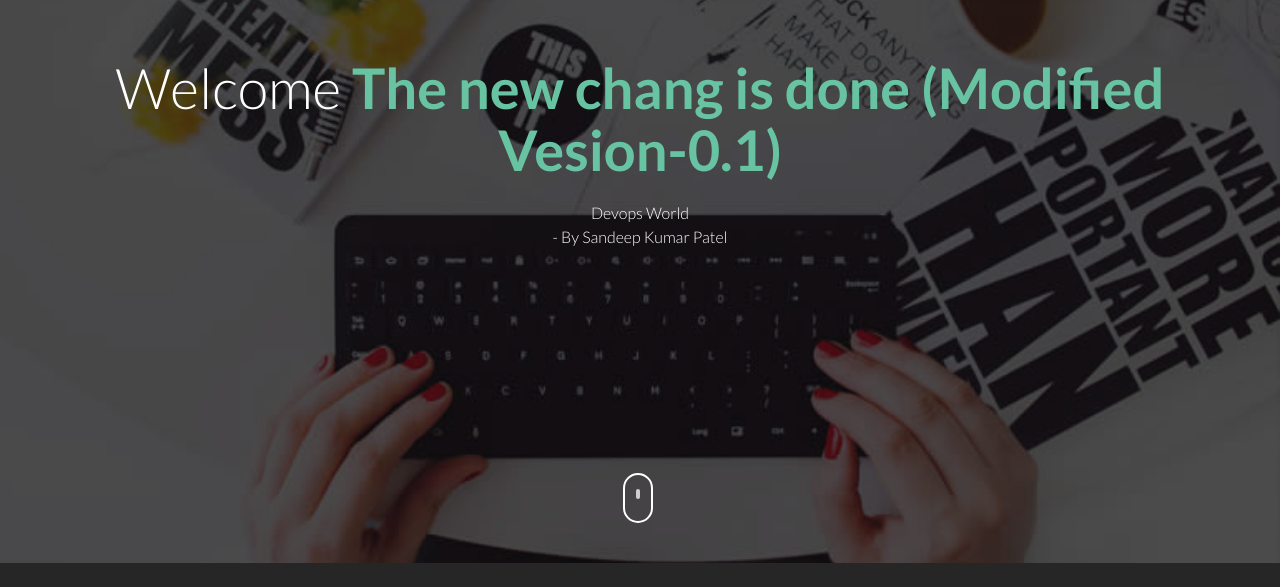
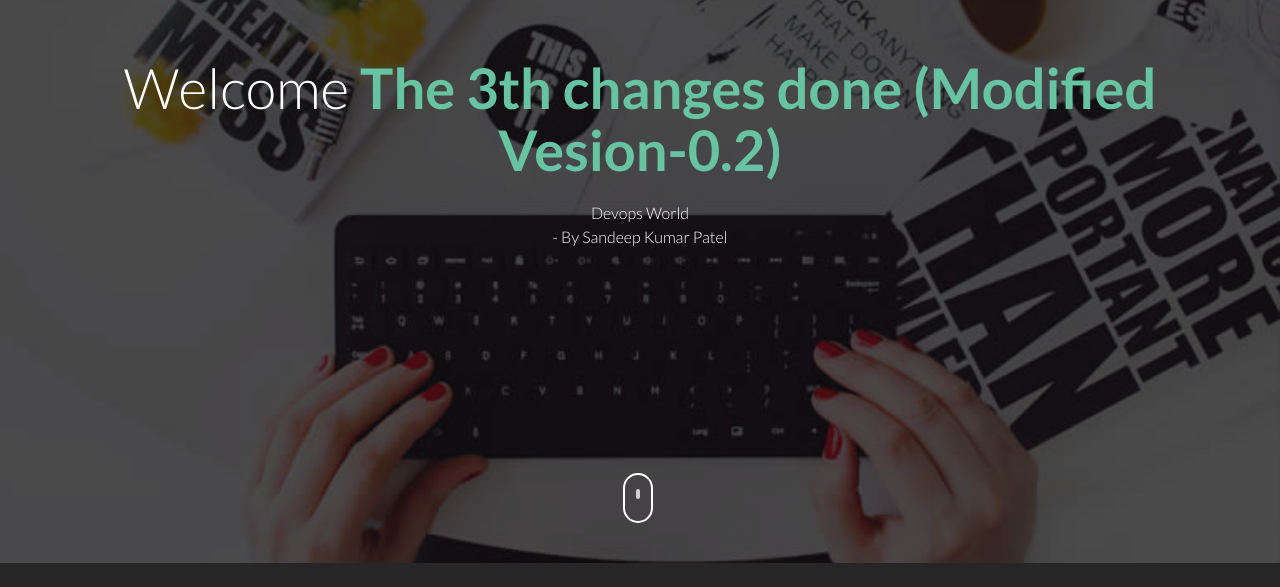
Before and after one commit to Ersandeep977/Web-App-Host, a plain HTML site: page index.html in a window 1280 px wide. Shown: the part 237-824 px from the top of the page. Drawn offline with Linux system fonts and the light colour scheme.

Commit message:
4th commit

```diff
--- a/index.html
+++ b/index.html
@@ -39,7 +39,7 @@
 				<div class="col-md-12 text-center st-header-content">
 					<div class="logo"><a href=""><img src="images/logo.png" alt=""></a></div>
 					<div class="st-header-title">
-						<h2>Welcome <span>The new chang is done (Modified Vesion-0.1)</span></h2>
+						<h2>Welcome <span>The 3th changes done (Modified Vesion-0.2)</span></h2>
 						<p>Devops World <br /> - By  Sandeep Kumar Patel </p>
 					</div>
 				</div>
```
